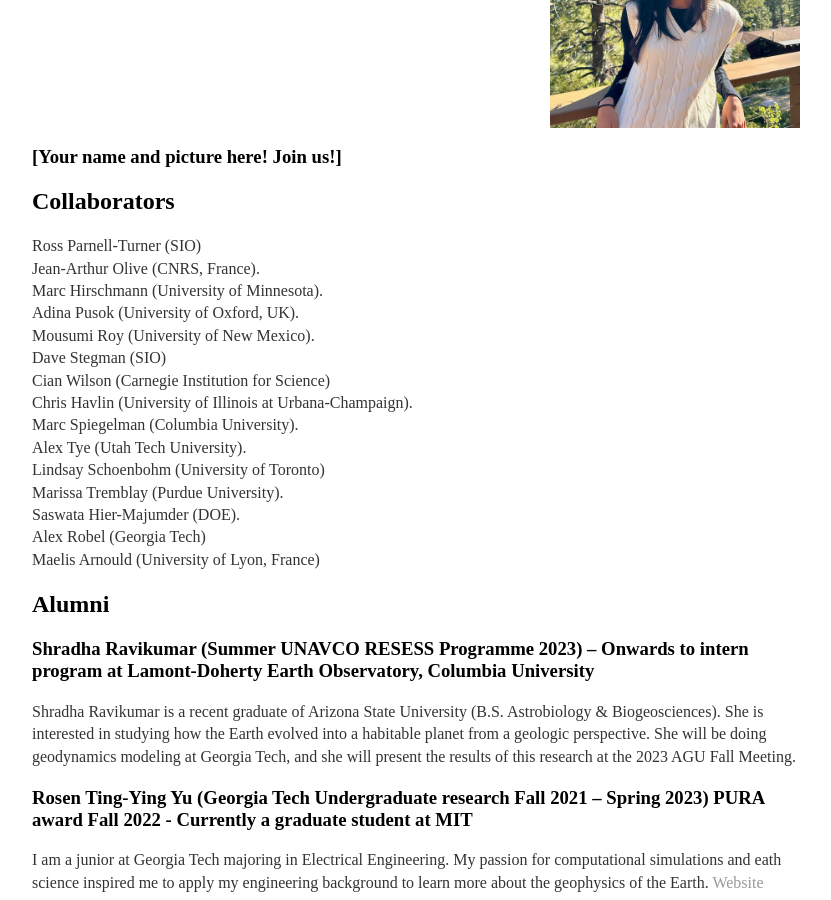
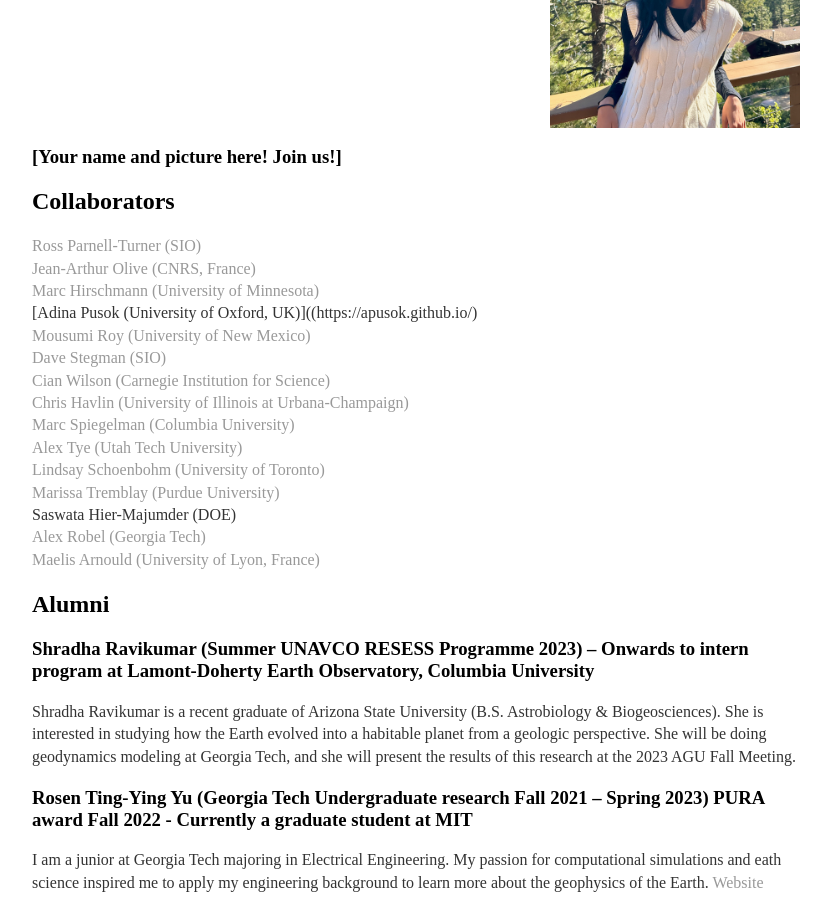
Before and after one commit to joycesim/joycesim.github.io, a Jekyll site: the page built from group/index.md, in a window 1280 px wide and 900 px high, scrolled down 2763 px. Shown: the whole window, without its empty margins (224-1055 px from the left). Built offline with Jekyll 4.4.1, drawn with Linux system fonts in a browser that asks for light colours; some of the changed lines change nothing that is shown.

Commit message:
Update index.md

```diff
--- a/group/index.md
+++ b/group/index.md
@@ -56,21 +56,21 @@
 
 ## Collaborators
 
-Ross Parnell-Turner (SIO)
-Jean-Arthur Olive (CNRS, France).
-Marc Hirschmann (University of Minnesota).
-Adina Pusok (University of Oxford, UK).
-Mousumi Roy (University of New Mexico).
-Dave Stegman (SIO)
-Cian Wilson (Carnegie Institution for Science)
-Chris Havlin (University of Illinois at Urbana‐Champaign).
-Marc Spiegelman (Columbia University).
-Alex Tye (Utah Tech University).
-Lindsay Schoenbohm (University of Toronto)
-Marissa Tremblay (Purdue University).
-Saswata Hier-Majumder (DOE).
-Alex Robel (Georgia Tech)
-Maelis Arnould (University of Lyon, France)
+[Ross Parnell-Turner (SIO)](https://rosspt.weebly.com/)
+[Jean-Arthur Olive (CNRS, France)](https://jaolive.weebly.com/)
+[Marc Hirschmann (University of Minnesota)](https://cse.umn.edu/esci/marc-hirschmann)
+[Adina Pusok (University of Oxford, UK)]((https://apusok.github.io/)
+[Mousumi Roy (University of New Mexico)](https://physics.unm.edu/people/faculty/mousumi-roy.html)
+[Dave Stegman (SIO)](https://dstegman.scrippsprofiles.ucsd.edu/)
+[Cian Wilson (Carnegie Institution for Science)](https://carnegiescience.edu/dr-cian-wilson)
+[Chris Havlin (University of Illinois at Urbana‐Champaign)](https://ischool.illinois.edu/people/chris-havlin)
+[Marc Spiegelman (Columbia University)](https://www.apam.columbia.edu/faculty/marc-spiegelman)
+[Alex Tye (Utah Tech University)](https://www.alextye.com/)
+[Lindsay Schoenbohm (University of Toronto)](https://discover.research.utoronto.ca/24060-lindsay-schoenbohm)
+[Marissa Tremblay (Purdue University)](https://www.eaps.purdue.edu/people/profile/tremblam.html)
+Saswata Hier-Majumder (DOE)
+[Alex Robel (Georgia Tech)](https://iceclimate.eas.gatech.edu/)
+[Maelis Arnould (University of Lyon, France)](https://lgltpe.ens-lyon.fr/annuaire/arnould-maelis)
 
 
 ## Alumni
```
